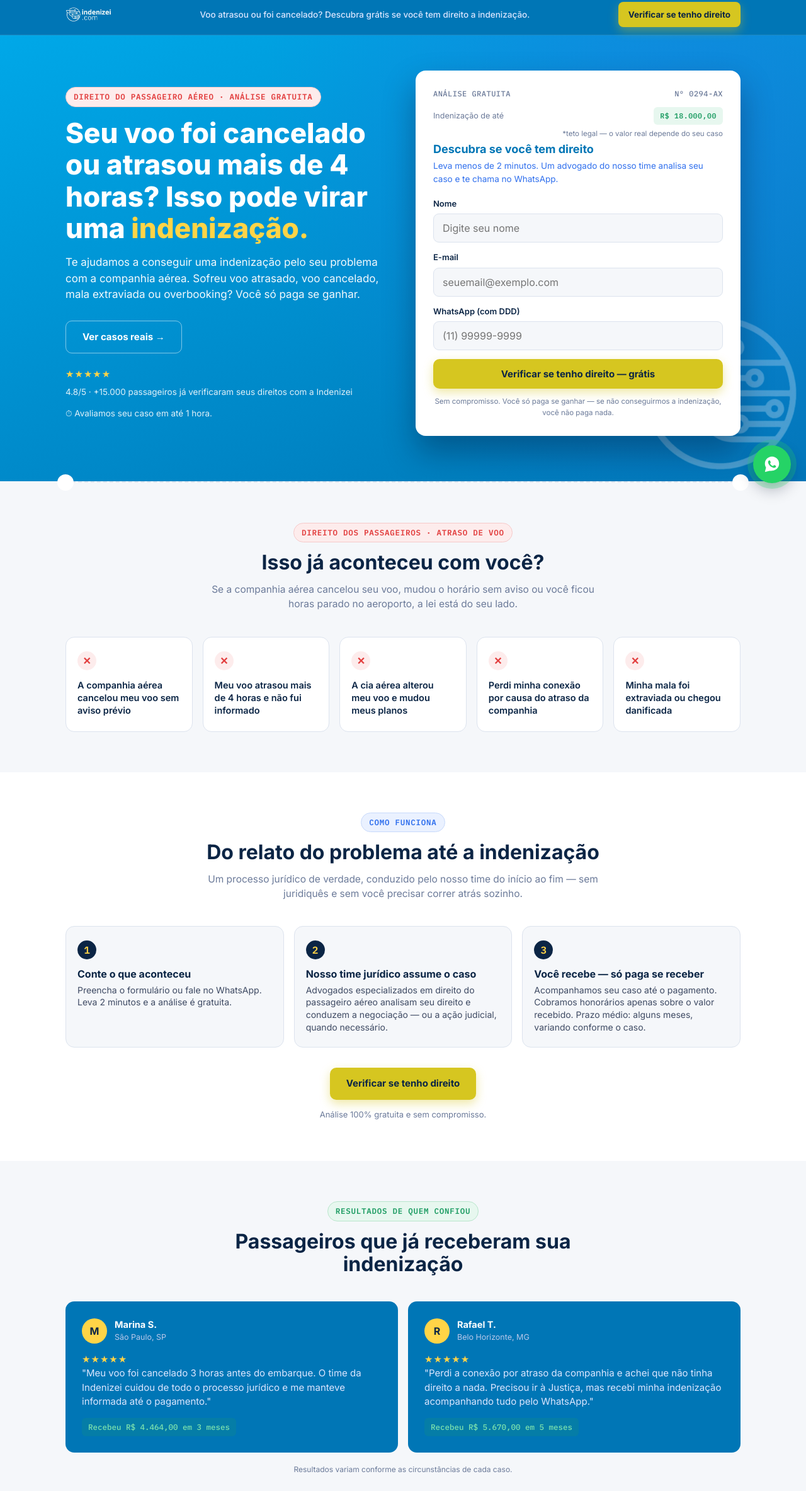
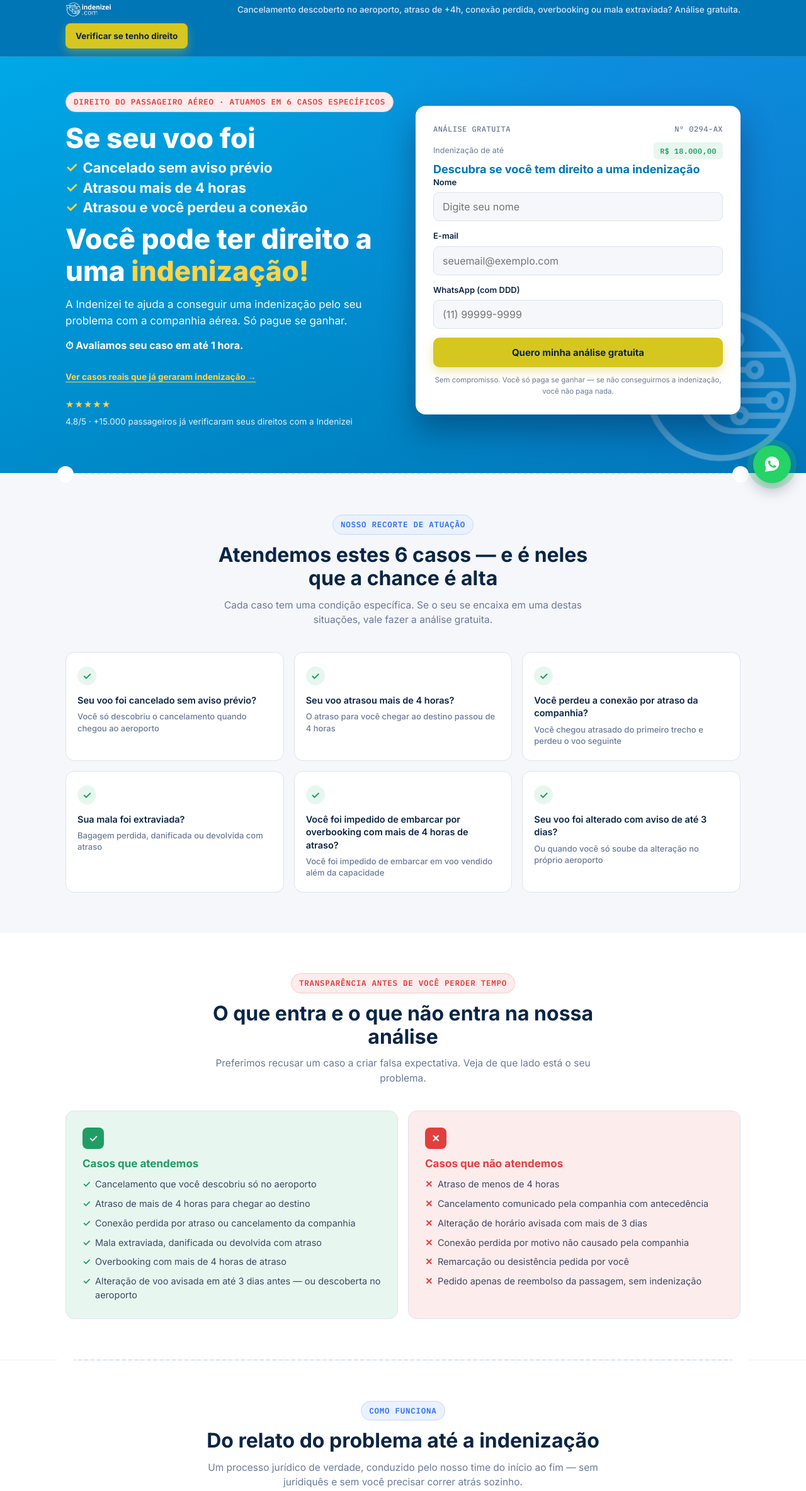
Before and after one commit to brunoferreiraff/landing_page_voo_cancelado, a plain HTML site: page cia_problemas/index.html in a window 1280 px wide. Shown: the part 9-2376 px from the top of the page at 63% size. Drawn offline with Linux system fonts and the light colour scheme.

Commit message:
Correção page 2

```diff
--- a/cia_problemas/index.html
+++ b/cia_problemas/index.html
@@ -27,8 +27,8 @@ src="https://www.facebook.com/tr?id=291214425669777&ev=PageView&noscript=1"
 /></noscript>
 <!-- End Meta Pixel Code -->
 <meta name="viewport" content="width=device-width, initial-scale=1.0">
-<title>Indenização por Voo Cancelado ou Atrasado | Direito do Passageiro Aéreo — Indenizei</title>
-<meta name="description" content="Voo cancelado, atrasado ou remarcado pela companhia aérea? Nosso time jurídico analisa seu caso grátis e cuida de todo o processo. Você só paga se receber.">
+<title>Indenização: Voo Cancelado sem Aviso, Atraso de +4h ou Mala Extraviada — Indenizei</title>
+<meta name="description" content="Voo cancelado que você descobriu no aeroporto, atraso de mais de 4 horas, conexão perdida por culpa da companhia, overbooking ou mala extraviada? Análise jurídica gratuita. Você só paga se receber.">
 <link rel="icon" type="image/png" href="/cia_problemas/assets/favicon.png">
 <link rel="preconnect" href="https://fonts.googleapis.com">
 <link rel="preconnect" href="https://fonts.gstatic.com" crossorigin>
@@ -191,6 +191,15 @@ src="https://www.facebook.com/tr?id=291214425669777&ev=PageView&noscript=1"
   @media(min-width:480px){.hero__trust{margin-top:22px;font-size:13.5px;}}
   .stars{color:var(--brand-yellow);font-size:15px;letter-spacing:1px;}
   .criteria-note{margin-top:14px;font-size:13.5px;color:rgba(255,255,255,.88);}
+  .criteria-note--strong{font-size:16px;font-weight:700;color:var(--white);}
+  .hero-lead{display:block;}
+  .hero-bullets{list-style:none;margin:10px 0 12px;padding:0;display:flex;flex-direction:column;gap:6px;font-size:clamp(16px,3.4vw,22px);font-weight:700;}
+  .hero-bullets li{display:flex;align-items:flex-start;gap:8px;}
+  .hero-bullets li::before{content:'✓';color:var(--brand-yellow);font-weight:800;flex:none;}
+  .hero-cta{display:block;}
+  .hero__link{font-size:13.5px;font-weight:700;color:var(--brand-yellow);text-decoration:underline;text-underline-offset:3px;}
+  .icon--check{background:var(--green-light);color:var(--green);}
+  .card__cond{display:block;font-weight:500;font-size:13px;color:var(--slate-light);margin-top:6px;line-height:1.4;}
 
   /* Boarding pass mock / form card */
   .pass{
@@ -431,7 +440,7 @@ height="0" width="0" style="display:none;visibility:hidden"></iframe></noscript>
   <header class="sticky-bar">
     <div class="sticky-bar__inner">
       <div class="brand"><img src="/cia_problemas/assets/logo.png" alt="Indenizei" class="brand-logo"></div>
-      <div class="sticky-bar__offer">Voo atrasou ou foi cancelado? Descubra grátis se você tem direito a indenização.</div>
+      <div class="sticky-bar__offer">Cancelamento descoberto no aeroporto, atraso de +4h, conexão perdida, overbooking ou mala extraviada? Análise gratuita.</div>
       <a href="#form-contato" class="btn btn-primary btn-small">Verificar se tenho direito</a>
     </div>
   </header>
@@ -442,17 +451,25 @@ height="0" width="0" style="display:none;visibility:hidden"></iframe></noscript>
 
     <div class="container hero__grid">
       <div>
-        <span class="eyebrow tag-red hero__eyebrow">DIREITO DO PASSAGEIRO AÉREO · ANÁLISE GRATUITA</span>
-        <h1>Seu voo foi cancelado ou atrasou mais de 4 horas? Isso pode virar uma <span class="hl">indenização.</span></h1>
-        <p class="hero__sub">Te ajudamos a conseguir uma indenização pelo seu problema com a companhia aérea. Sofreu voo atrasado, voo cancelado, mala extraviada ou overbooking? Você só paga se ganhar.</p>
+        <span class="eyebrow tag-red hero__eyebrow">DIREITO DO PASSAGEIRO AÉREO · ATUAMOS EM 6 CASOS ESPECÍFICOS</span>
+        <h1>
+          <span class="hero-lead">Se seu voo foi</span>
+          <ul class="hero-bullets">
+            <li>Cancelado sem aviso prévio</li>
+            <li>Atrasou mais de 4 horas</li>
+            <li>Atrasou e você perdeu a conexão</li>
+          </ul>
+          <span class="hero-cta">Você pode ter direito a uma <span class="hl">indenização!</span></span>
+        </h1>
+        <p class="hero__sub">A Indenizei te ajuda a conseguir uma indenização pelo seu problema com a companhia aérea. Só pague se ganhar.</p>
+        <p class="criteria-note criteria-note--strong">⏱ Avaliamos seu caso em até 1 hora.</p>
         <div class="hero__actions">
-          <a href="#casos" class="btn btn-ghost">Ver casos reais →</a>
+          <a href="#casos" class="hero__link">Ver casos reais que já geraram indenização →</a>
         </div>
         <div class="hero__trust">
           <span class="stars">★★★★★</span>
           <span>4.8/5 · +15.000 passageiros já verificaram seus direitos com a Indenizei</span>
         </div>
-        <p class="criteria-note">⏱ Avaliamos seu caso em até 1 hora.</p>
       </div>
 
       <div>
@@ -464,11 +481,8 @@ height="0" width="0" style="display:none;visibility:hidden"></iframe></noscript>
             <span style="font-size:12.5px;color:var(--slate-light);">Indenização de até</span>
             <span class="badge badge--green">R$ 18.000,00</span>
           </div>
-          <p class="pass__value-note">*teto legal — o valor real depende do seu caso</p>
-
           <div id="form-default" style="margin-top:6px;">
-            <h3>Descubra se você tem direito</h3>
-            <p class="form-card__sub">Leva menos de 2 minutos. Um advogado do nosso time analisa seu caso e te chama no WhatsApp.</p>
+            <h3>Descubra se você tem direito a uma indenização</h3>
             <form id="lead-form" novalidate>
               <div class="field" id="field-nome">
                 <label for="nome">Nome</label>
@@ -485,7 +499,7 @@ height="0" width="0" style="display:none;visibility:hidden"></iframe></noscript>
                 <input type="tel" id="telefone" name="telefone" placeholder="(11) 99999-9999" autocomplete="tel">
                 <span class="field__error">Informe um telefone válido com DDD.</span>
               </div>
-              <button type="submit" class="btn btn-primary btn-block">Verificar se tenho direito — grátis</button>
+              <button type="submit" class="btn btn-primary btn-block">Quero minha análise gratuita</button>
               <p class="form-note">Sem compromisso. Você só paga se ganhar — se não conseguirmos a indenização, você não paga nada.</p>
             </form>
           </div>
@@ -502,23 +516,63 @@ height="0" width="0" style="display:none;visibility:hidden"></iframe></noscript>
 
   <div class="container"><div class="stub-divider on-white"></div></div>
 
-  <!-- PROBLEM IDENTIFICATION -->
-  <section class="problems">
+  <!-- CASOS ATENDIDOS -->
+  <section class="problems" id="casos-que-atendemos">
     <div class="container">
       <div class="section-head reveal">
-        <span class="eyebrow tag-red">Direito dos passageiros · Atraso de voo</span>
-        <h2>Isso já aconteceu com você?</h2>
-        <p>Se a companhia aérea cancelou seu voo, mudou o horário sem aviso ou você ficou horas parado no aeroporto, a lei está do seu lado.</p>
+        <span class="eyebrow tag-blue">Nosso recorte de atuação</span>
+        <h2>Atendemos estes 6 casos — e é neles que a chance é alta</h2>
+        <p>Cada caso tem uma condição específica. Se o seu se encaixa em uma destas situações, vale fazer a análise gratuita.</p>
       </div>
-      <div class="grid grid--5">
-        <div class="card reveal"><div class="icon icon--x">✕</div><p>A companhia aérea cancelou meu voo sem aviso prévio</p></div>
-        <div class="card reveal"><div class="icon icon--x">✕</div><p>Meu voo atrasou mais de 4 horas e não fui informado</p></div>
-        <div class="card reveal"><div class="icon icon--x">✕</div><p>A cia aérea alterou meu voo e mudou meus planos</p></div>
-        <div class="card reveal"><div class="icon icon--x">✕</div><p>Perdi minha conexão por causa do atraso da companhia</p></div>
-        <div class="card reveal"><div class="icon icon--x">✕</div><p>Minha mala foi extraviada ou chegou danificada</p></div>
+      <div class="grid grid--3">
+        <div class="card reveal"><div class="icon icon--check">✓</div><p>Seu voo foi cancelado sem aviso prévio?<span class="card__cond">Você só descobriu o cancelamento quando chegou ao aeroporto</span></p></div>
+        <div class="card reveal"><div class="icon icon--check">✓</div><p>Seu voo atrasou mais de 4 horas?<span class="card__cond">O atraso para você chegar ao destino passou de 4 horas</span></p></div>
+        <div class="card reveal"><div class="icon icon--check">✓</div><p>Você perdeu a conexão por atraso da companhia?<span class="card__cond">Você chegou atrasado do primeiro trecho e perdeu o voo seguinte</span></p></div>
+        <div class="card reveal"><div class="icon icon--check">✓</div><p>Sua mala foi extraviada?<span class="card__cond">Bagagem perdida, danificada ou devolvida com atraso</span></p></div>
+        <div class="card reveal"><div class="icon icon--check">✓</div><p>Você foi impedido de embarcar por overbooking com mais de 4 horas de atraso?<span class="card__cond">Você foi impedido de embarcar em voo vendido além da capacidade</span></p></div>
+        <div class="card reveal"><div class="icon icon--check">✓</div><p>Seu voo foi alterado com aviso de até 3 dias?<span class="card__cond">Ou quando você só soube da alteração no próprio aeroporto</span></p></div>
       </div>
     </div>
   </section>
+
+  <!-- ESCOPO: ATENDEMOS / NÃO ATENDEMOS -->
+  <section class="scenarios" id="escopo">
+    <div class="container">
+      <div class="section-head reveal">
+        <span class="eyebrow tag-red">Transparência antes de você perder tempo</span>
+        <h2>O que entra e o que não entra na nossa análise</h2>
+        <p>Preferimos recusar um caso a criar falsa expectativa. Veja de que lado está o seu problema.</p>
+      </div>
+      <div class="grid grid--2 compare">
+        <div class="scenario-panel scenario-panel--good reveal">
+          <div class="scenario-panel__icon">✓</div>
+          <h3 style="color:var(--green);">Casos que atendemos</h3>
+          <ul>
+            <li>Cancelamento que você descobriu só no aeroporto</li>
+            <li>Atraso de mais de 4 horas para chegar ao destino</li>
+            <li>Conexão perdida por atraso ou cancelamento da companhia</li>
+            <li>Mala extraviada, danificada ou devolvida com atraso</li>
+            <li>Overbooking com mais de 4 horas de atraso</li>
+            <li>Alteração de voo avisada em até 3 dias antes — ou descoberta no aeroporto</li>
+          </ul>
+        </div>
+        <div class="scenario-panel scenario-panel--bad reveal">
+          <div class="scenario-panel__icon">✕</div>
+          <h3 style="color:var(--red);">Casos que não atendemos</h3>
+          <ul>
+            <li>Atraso de menos de 4 horas</li>
+            <li>Cancelamento comunicado pela companhia com antecedência</li>
+            <li>Alteração de horário avisada com mais de 3 dias</li>
+            <li>Conexão perdida por motivo não causado pela companhia</li>
+            <li>Remarcação ou desistência pedida por você</li>
+            <li>Pedido apenas de reembolso da passagem, sem indenização</li>
+          </ul>
+        </div>
+      </div>
+    </div>
+  </section>
+
+  <div class="container"><div class="stub-divider on-white"></div></div>
 
   <!-- HOW IT WORKS -->
   <section class="how">
@@ -673,16 +727,17 @@ height="0" width="0" style="display:none;visibility:hidden"></iframe></noscript>
   <section class="closing">
     <div class="container" style="max-width:720px;text-align:center;">
       <div class="reveal">
-        <span class="eyebrow" style="background:rgba(255,255,255,.08);border-color:rgba(255,255,255,.25);color:#fff;">Indenização por atraso de voo</span>
-        <h2 style="margin-top:14px;">Isso aconteceu com você? Então pode ter direito a uma indenização.</h2>
-        <p style="margin:14px auto 0;max-width:480px;">Preencha seus dados, e nosso time jurídico entra em contato pelo WhatsApp para confirmar, sem custo, se o seu voo cancelado, atrasado ou remarcado gera direito à indenização.</p>
+        <span class="eyebrow" style="background:rgba(255,255,255,.08);border-color:rgba(255,255,255,.25);color:#fff;">Atuamos em 6 casos específicos</span>
+        <h2 style="margin-top:14px;">Isso aconteceu com você? Então vale fazer a análise.</h2>
+        <p style="margin:14px auto 0;max-width:480px;">Preencha seus dados. Se o seu caso estiver no nosso recorte, nosso time jurídico entra em contato pelo WhatsApp para analisar — sem custo.</p>
         <ul class="closing__points" style="align-items:center;margin:22px auto 0;display:inline-flex;flex-direction:column;">
+          <li>Cancelamento descoberto no aeroporto, atraso ou overbooking de +4h, conexão perdida, mala extraviada ou alteração avisada em até 3 dias</li>
           <li>Análise 100% gratuita e sem compromisso</li>
           <li>Avaliamos seu caso em até 1 hora</li>
           <li>Você só paga se ganhar — se não conseguirmos a indenização, você não paga nada</li>
         </ul>
         <div style="margin-top:28px;">
-          <a href="#form-contato" class="btn btn-primary">Verificar se tenho direito →</a>
+          <a href="#form-contato" class="btn btn-primary">Ver se o meu caso se encaixa →</a>
         </div>
       </div>
     </div>
@@ -698,10 +753,11 @@ height="0" width="0" style="display:none;visibility:hidden"></iframe></noscript>
         </div>
         <div class="footer__cols">
           <div>
-            <a href="#">Voo cancelado</a>
-            <a href="#">Voo atrasado</a>
-            <a href="#">Overbooking</a>
-            <a href="#">Mala extraviada</a>
+            <a href="#casos-que-atendemos">Voo cancelado sem aviso</a>
+            <a href="#casos-que-atendemos">Voo atrasado +4h</a>
+            <a href="#casos-que-atendemos">Perda de conexão</a>
+            <a href="#casos-que-atendemos">Overbooking +4h</a>
+            <a href="#casos-que-atendemos">Mala extraviada</a>
           </div>
           <div>
             <a href="#">Quem somos</a>
```
